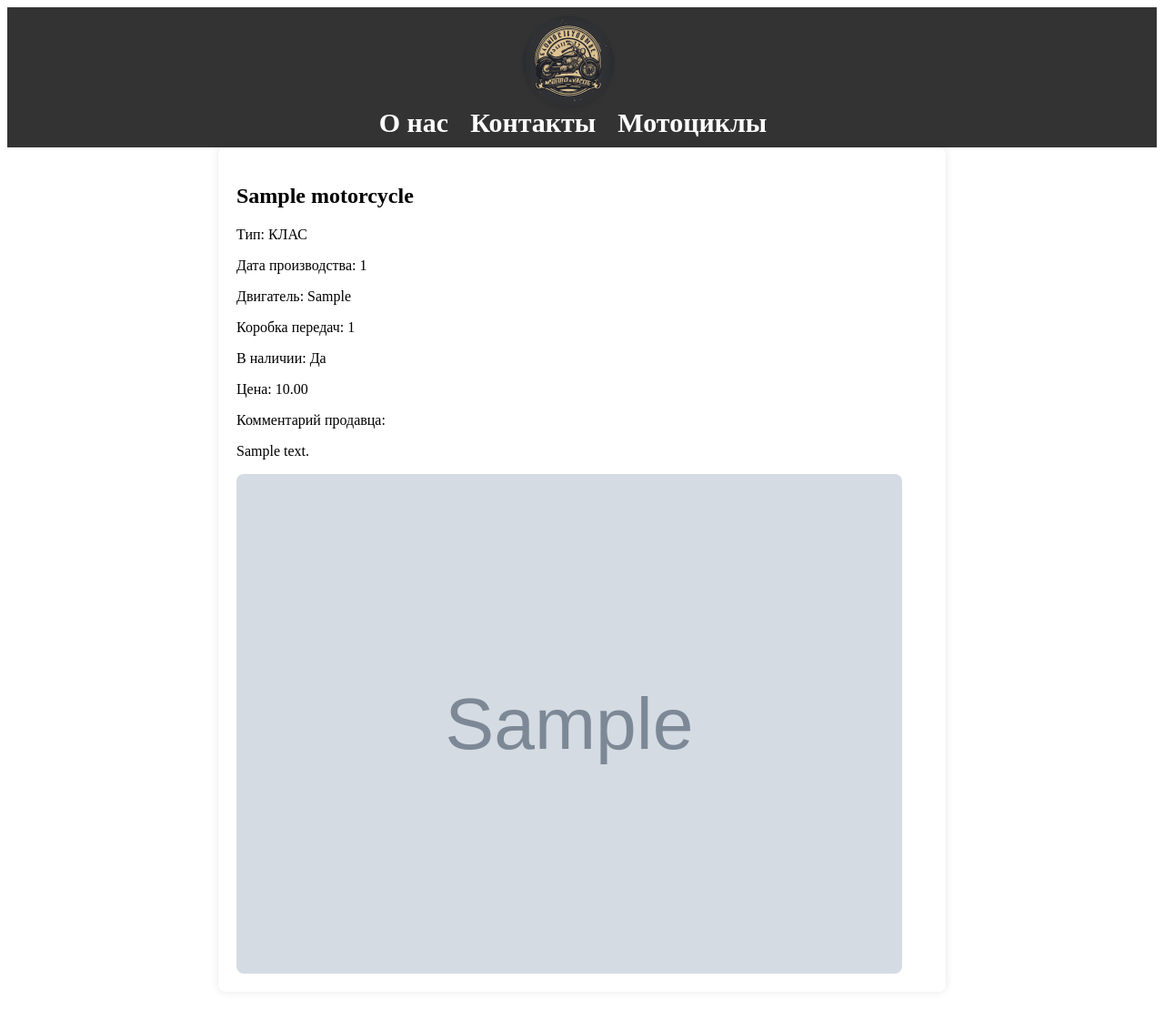
After one commit to Pony3n/Moto_sale, a Django app: page /moto/1/ in a window 1280 px wide. The commit adds this page. Shown: the whole page at 91% size. Run offline with Django 5.2, Linux system fonts and the light colour scheme; tables that the repository leaves empty hold one stand-in row (values such as "Sample post"); grey boxes marked "Sample" are stand-in pictures.

Commit message:
Added Detail page for lots.

```diff
--- /dev/null
+++ b/moto_seller/motorcycles/static/motorcycles/css/detail_page_styles.css
@@ -0,0 +1,18 @@
+.moto-detail-container {
+    max-width: 800px;
+    margin: 0 auto;
+}
+
+.moto-detail {
+    background-color: #fff;
+    padding: 20px;
+    border-radius: 8px;
+    box-shadow: 0 0 10px rgba(0, 0, 0, 0.1);
+    margin-bottom: 20px;
+}
+
+.moto-detail img {
+    max-width: 100%;
+    height: 70%;
+    border-radius: 8px;
+}
--- a/moto_seller/motorcycles/static/motorcycles/css/styles.css
+++ b/moto_seller/motorcycles/static/motorcycles/css/main_page_styles.css
@@ -20,8 +20,8 @@
 }
 
 .moto_card img {
-    max-width: 100%;
-    height: 60%;
+    max-width: 70%;
+    height: 40%;
     margin-top: 10px;
 }
 
@@ -62,13 +62,13 @@
 }
 
 .logo {
-    margin-right: 20px; /* Примерный отступ справа для разделения от меню */
+    margin-right: 20px;
 }
 
 .menu .logo img {
-    max-width: 100px; /* Установите максимальную ширину, которая вам подходит */
+    max-width: 100px;
     height: auto;
     border-radius: 50%;
     box-shadow: 0 2px 5px rgba(0, 0, 0, 0.1);
-    margin-right: 10px; /* Пример отступа между логотипом и меню */
+    margin-right: 10px;
 }
--- a/moto_seller/motorcycles/templates/motorcycles/base.html
+++ b/moto_seller/motorcycles/templates/motorcycles/base.html
@@ -1,7 +1,8 @@
 {% load static %}
 <html>
 <head>
-    <link rel="stylesheet" type="text/css" href="{% static 'motorcycles/css/styles.css' %}">
+    <meta charset="UTF-8">
+    <link rel="stylesheet" type="text/css" href="{% static 'motorcycles/css/main_page_styles.css' %}">
     <title>Moto seller</title>
 </head>
 <body>
--- a/moto_seller/motorcycles/templates/motorcycles/index.html
+++ b/moto_seller/motorcycles/templates/motorcycles/index.html
@@ -1,15 +1,15 @@
 {% extends 'motorcycles/base.html' %}
 {% load static %}
 {% block content %}
-<link rel="stylesheet" type="text/css" href="{% static 'motorcycles/css/styles.css' %}">
+<link rel="stylesheet" type="text/css" href="{% static 'motorcycles/css/main_page_styles.css' %}">
 <div class="moto_cards_container">
   {% for moto in motorcycles %}
   <div class="moto_card">
-    <h2>{{ moto.model_name }}, {{ moto.date_of_issue }}</h2>
+    <h2><a href="{% url 'motorcycle_detail' pk=moto.pk %}">{{ moto.model_name }}, {{ moto.date_of_issue }}</a> </h2>
     <p>Тип: {{ moto.moto_type }}</p>
     <p>Двигатель: {{ moto.engine }}</p>
     <p>Коробка передач: {{ moto.transmission }}</p>
-    <p>В наличии: {{ moto.status }}</p>
+    <p>В наличии: {% if moto.status %}Да{% else %}Нет{% endif %}</p>
     <p>Комментарий продавца: {{ moto.seller_comment|linebreaks|truncatewords:30 }}</p>
     <h2>Цена: {{ moto.price }}</h2>
     <img src="{{ moto.image.url }}" alt="I DON'T KNOW!" class="moto_images">
--- /dev/null
+++ b/moto_seller/motorcycles/templates/motorcycles/motorcycle_detail_view.html
@@ -0,0 +1,18 @@
+{% extends 'motorcycles/base.html' %}
+{% load static %}
+{% block content %}
+<link rel="stylesheet" type="text/css" href="{% static 'motorcycles/css/detail_page_styles.css' %}">
+    <div class="moto-detail-container">
+        <div class="moto-detail">
+            <h2>{{ moto.model_name }}</h2>
+            <p>Тип: {{ moto.moto_type }}</p>
+            <p>Дата производства: {{ moto.date_of_issue }}</p>
+            <p>Двигатель: {{ moto.engine }}</p>
+            <p>Коробка передач: {{ moto.transmission }}</p>
+            <p>В наличии: {% if moto.status %}Да{% else %}Нет{% endif %}</p>
+            <p>Цена: {{ moto.price }}</p>
+            <p>Комментарий продавца: {{ moto.seller_comment|linebreaks}}</p>
+            <img src="{{ moto.image.url }}" alt="I DON'T KNOW!" class="moto_images">
+        </div>
+    </div>
+{% endblock %}
--- a/moto_seller/motorcycles/urls.py
+++ b/moto_seller/motorcycles/urls.py
@@ -2,10 +2,11 @@ from django.urls import path
 from django.conf.urls.static import static
 from django.conf import settings
 
-from .views import show_main, show_about, show_contact
+from .views import show_main, show_about, show_contact, MotorcycleDetailView
 
 urlpatterns = [
     path('', show_main, name="show_main"),
     path('about/', show_about, name="show_about"),
     path('contact/', show_contact, name="show_contact"),
+    path('<int:pk>/', MotorcycleDetailView.as_view(), name="motorcycle_detail"),
 ] + static(settings.STATIC_URL, document_root=settings.STATIC_ROOT)
--- a/moto_seller/motorcycles/views.py
+++ b/moto_seller/motorcycles/views.py
@@ -1,4 +1,5 @@
 from django.shortcuts import render
+from django.views import View
 
 from .models import Motorcycle
 
@@ -11,3 +12,10 @@ def show_about(request):
 
 def show_contact(request):
     return render(request, 'motorcycles/contact.html')
+
+class MotorcycleDetailView(View):
+    template_name = "motorcycles/motorcycle_detail_view.html"
+
+    def get(self, request, *args, **kwargs):
+        moto = Motorcycle.objects.get(pk=self.kwargs['pk'])
+        return render(request, self.template_name, {"moto": moto})
```
